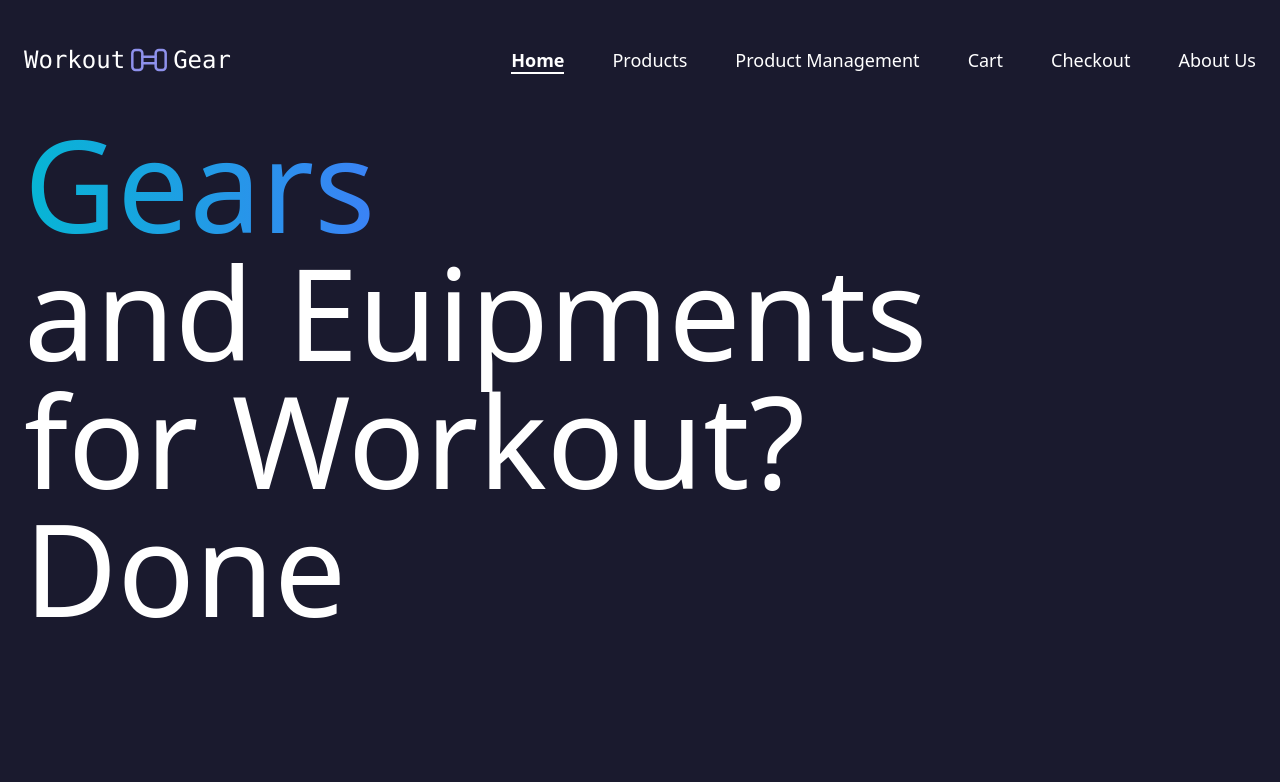
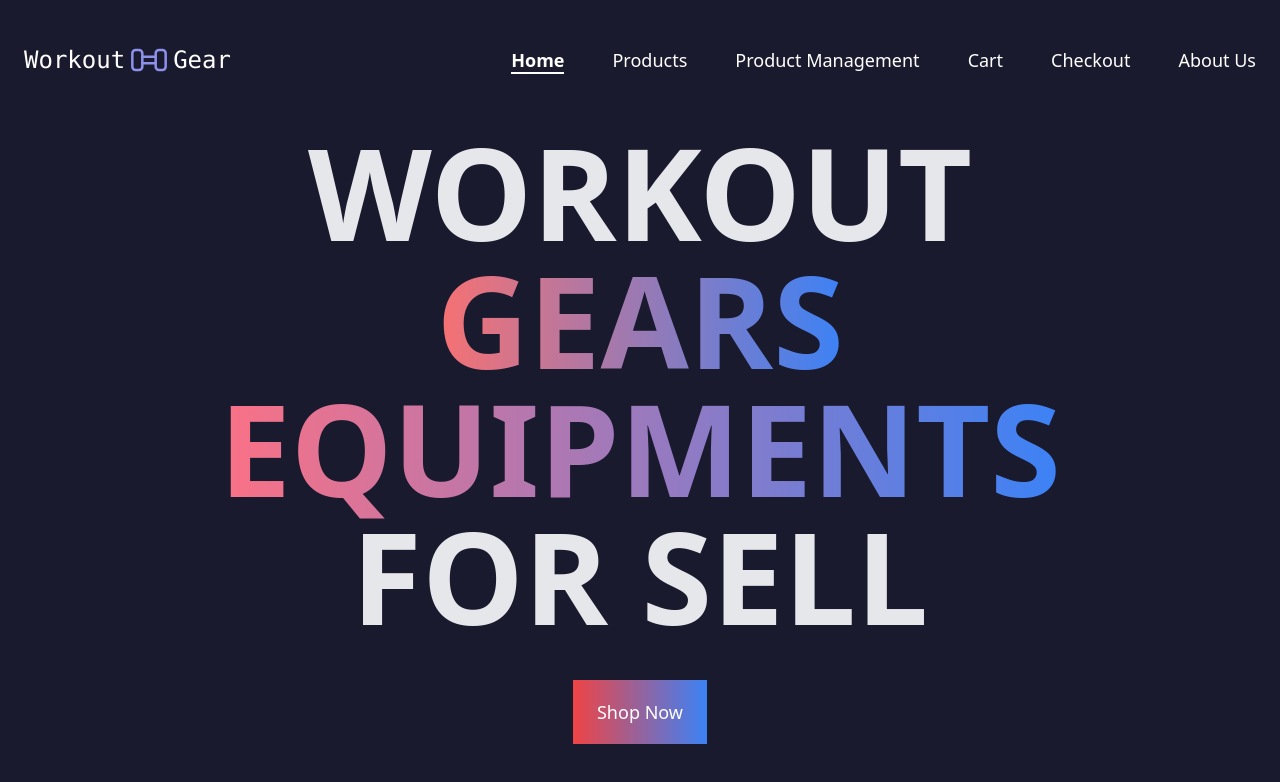
Before and after one commit to searchsakib/workout_gear_client, a React (Vite) app: page / in a window 1280 px wide. Shown: the top 782 px of the page. Built offline with nearby package versions, Linux system fonts and the light colour scheme.

Commit message:
Main Header kinda ok

```diff
--- a/src/components/Banner/Banner.tsx
+++ b/src/components/Banner/Banner.tsx
@@ -3,15 +3,27 @@ import Container from "../ui/Container";
 const Banner = () => {
   return (
     <Container>
-      <div>
-        <h2 className="text-9xl">
-          <span className="bg-gradient-to-r from-cyan-500 to-blue-500 bg-clip-text text-transparent">
-            Gears
-          </span>
-          <br /> and <span>Euipments</span> <br /> for <span>Workout</span>?{" "}
-          <br />
-          <span>Done</span>
-        </h2>
+      <div className="py-2 text-center">
+        <div>
+          <h2 className="text-9xl font-bold">
+            <span className="text-gray-200">WORKOUT </span>
+            <br />
+            <span className="bg-gradient-to-r from-red-400 to-blue-500 bg-clip-text text-transparent">
+              GEARS <br />
+            </span>
+            <span className="bg-gradient-to-r from-rose-400 to-blue-500 bg-clip-text text-transparent">
+              EQUIPMENTS
+            </span>{" "}
+            <br />
+            <span className="text-gray-200">FOR</span>{" "}
+            <span className="text-gray-200">SELL</span>
+          </h2>
+        </div>
+        <div>
+          <button className="btn-lg my-10 bg-gradient-to-r from-red-500 to-blue-500">
+            Shop Now
+          </button>
+        </div>
       </div>
     </Container>
   );
--- a/src/components/Header/Header.tsx
+++ b/src/components/Header/Header.tsx
@@ -74,7 +74,7 @@ const Header = () => {
     </>
   );
   return (
-    <div className="mx-auto flex max-w-screen-2xl flex-row-reverse items-center justify-between px-3 py-10 text-white md:px-6 xl:flex-row">
+    <div className="mx-auto flex max-w-screen-xl flex-row-reverse items-center justify-between px-3 py-10 text-white md:px-6 xl:flex-row">
       <div>
         <Link to="/">
           <div className="flex items-center gap-1 font-mono text-2xl">
--- a/src/components/ui/Container.tsx
+++ b/src/components/ui/Container.tsx
@@ -6,7 +6,7 @@ type TContainerProps = {
 
 const Container = ({ children }: TContainerProps) => {
   return (
-    <div className="mx-auto w-full max-w-screen-2xl px-3 md:px-6">
+    <div className="mx-auto w-full max-w-screen-xl px-3 md:px-6">
       {children}
     </div>
   );
```
